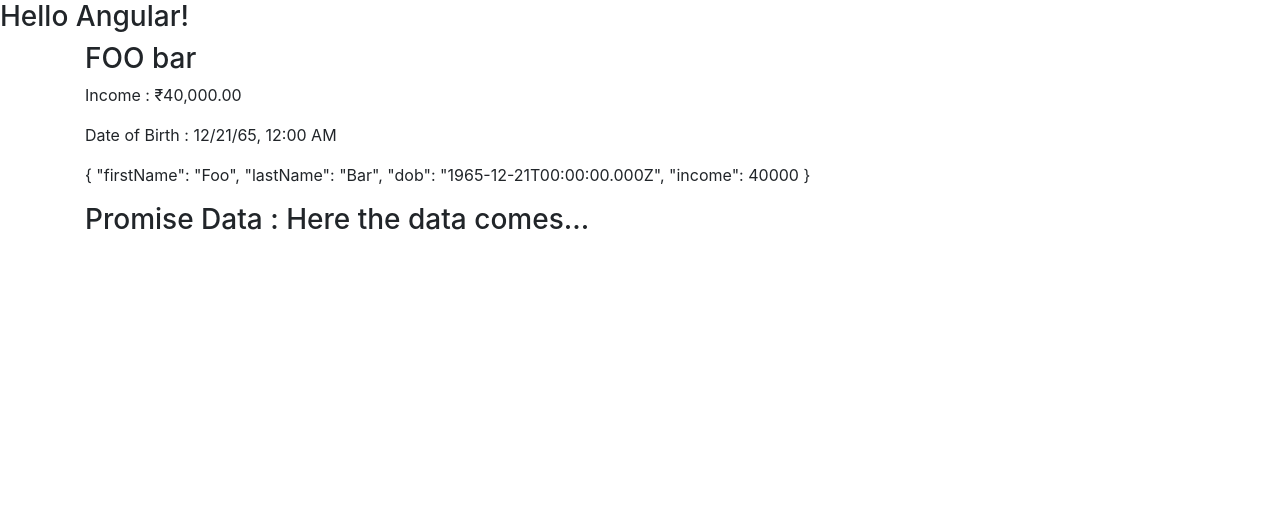
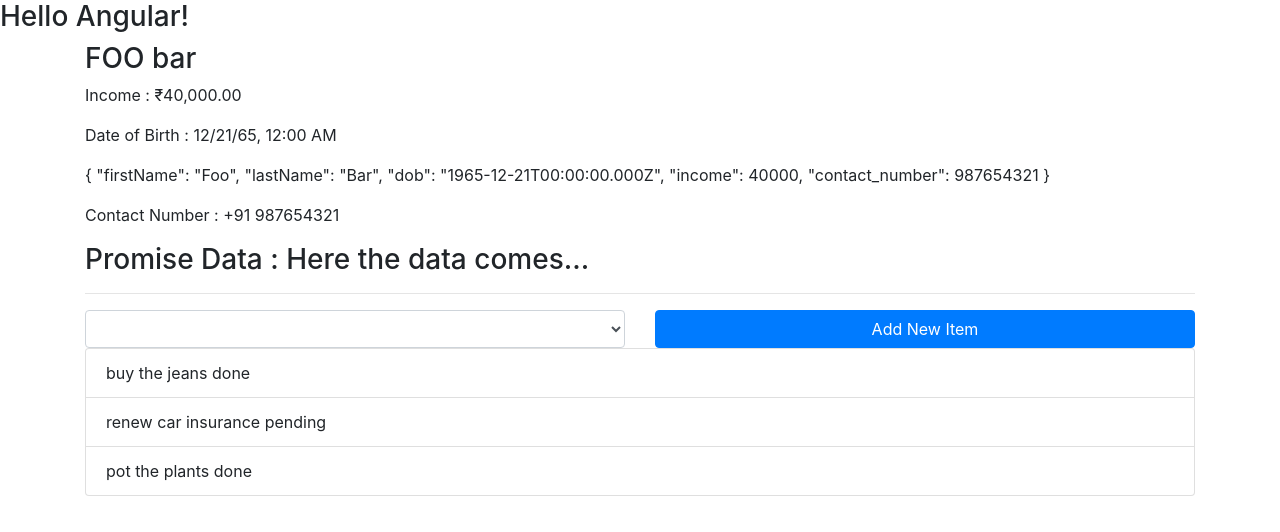
Before and after one commit to synergy2411/kronos-users-app, an Angular app: page / in a window 1280 px wide. Shown: the top 532 px of the page. Built offline with nearby package versions, Linux system fonts and the light colour scheme.

Commit message:
custom pipes added

```diff
--- a/src/app/app.module.ts
+++ b/src/app/app.module.ts
@@ -8,6 +8,8 @@
 import { UnlessDirective } from './directives/unless.directive';
 import { HighlightDirective } from './Directives/highlight.directive';
 import { PipeDemoComponent } from './components/pipe-demo/pipe-demo.component';
+import { CountryCodePipe } from './pipes/country-code.pipe';
+import { FilterPipe } from './pipes/filter.pipe';
 
 @NgModule({
   declarations: [     // Components, Directives, Pipes
@@ -16,7 +18,9 @@
     UserComponent,
     UnlessDirective,
     HighlightDirective,
-    PipeDemoComponent
+    PipeDemoComponent,
+    CountryCodePipe,
+    FilterPipe
   ],
   imports: [          // Module - Builtin / Custom
     BrowserModule,
--- a/src/app/components/pipe-demo/pipe-demo.component.html
+++ b/src/app/components/pipe-demo/pipe-demo.component.html
@@ -8,6 +8,44 @@
 
 <p>{{ user | json }}</p>
 
+<p>Contact Number : {{ user.contact_number | countryCode}} </p>
+
 <h3>Promise Data : {{ promise | async }} </h3>
 
+<hr>
+
+<div class="row">
+  <div class="col-sm-6 col-md-6">
+    <select name="status" [(ngModel)] = "filteredStatus" class="form-control" >
+      <option value="pending">Pending</option>
+      <option value="done">Done</option>
+    </select>
+  </div>
+
+  <div class="col-sm-6 col-md-6">
+    <button class="btn btn-primary btn-block" (click) = "onAddNewItem()">
+      Add New Item
+    </button>
+  </div>
+
 </div>
+
+<ul class="list-group">
+  <li *ngFor="let todo of todoCollection | filter : filteredStatus" class="list-group-item">
+      {{ todo.label }}
+      <span class="badge badge-primary" class="fluid-right">
+        {{ todo.status }}
+      </span>
+  </li>
+</ul>
+
+
+</div>
+
+
+
+<!-- Pure Function : no side effects;
+    add(num1, num2) {return num1 + num2}
+    coll.push(newItem);         // impure change
+    coll = []       // Pure Change
+-->
--- a/src/app/components/pipe-demo/pipe-demo.component.ts
+++ b/src/app/components/pipe-demo/pipe-demo.component.ts
@@ -1,17 +1,36 @@
-import { Component, OnInit } from '@angular/core';
+import { ChangeDetectionStrategy, ChangeDetectorRef, Component, OnInit } from '@angular/core';
 
 @Component({
   selector: 'app-pipe-demo',
   templateUrl: './pipe-demo.component.html',
-  styleUrls: ['./pipe-demo.component.css']
+  styleUrls: ['./pipe-demo.component.css'],
+  changeDetection : ChangeDetectionStrategy.OnPush
 })
 export class PipeDemoComponent implements OnInit {
+
+
+
+  todoCollection = [
+    {label : "buy the jeans", status : "done"},
+    {label : "renew car insurance", status : "pending"},
+    {label : "pot the plants", status : "done"}
+  ]
+
+  onAddNewItem(){
+    this.todoCollection.push({
+      label :"Item "+ this.todoCollection.length,
+      status : "pending"
+    })
+  }
+
+  filteredStatus : string = "";
 
   user = {
     firstName : "Foo",
     lastName : "Bar",
     dob : new Date("Dec 21, 1965"),
-    income : 40000
+    income : 40000,
+    contact_number : 987654321
   }
 
   promise = new Promise((resolve, reject) => {
@@ -20,7 +39,9 @@
     }, 3000);
   })
 
-  constructor() { }
+  constructor(private cdRef : ChangeDetectorRef) {
+    // this.cdRef.
+  }
 
   ngOnInit(): void {
   }
--- /dev/null
+++ b/src/app/pipes/country-code.pipe.ts
@@ -0,0 +1,20 @@
+import { Pipe, PipeTransform } from "@angular/core";
+
+@Pipe({
+  name : "countryCode"
+})
+export class CountryCodePipe implements PipeTransform{
+  transform(value: any, code : string) {
+    switch (code) {
+      case "USA":
+        return "+1 " + value;
+      case "AUS":
+        return "+12 " + value;
+      default:
+        return "+91 " + value;
+    }
+  }
+}
+
+// Collection | sortPipe
+// tranform(value:any[]) { return value.sort() }
--- /dev/null
+++ b/src/app/pipes/filter.pipe.ts
@@ -0,0 +1,23 @@
+import { Pipe, PipeTransform } from '@angular/core';
+
+@Pipe({
+  name: 'filter',
+  pure : false
+})
+export class FilterPipe implements PipeTransform {
+
+  transform(value: Array<{label : string, status : string}>,
+      filteredStatus : string ) {
+        if(value.length === 0 || filteredStatus === ""){
+          return value;
+        }
+        let resultArray = [];
+        for(let todo of value){
+          if(todo['status'] === filteredStatus){
+            resultArray.push(todo);
+          }
+        }
+        return resultArray;
+  }
+
+}
```
Also changed, not shown: 1 other file (tests, documents, lock files or other folders).
